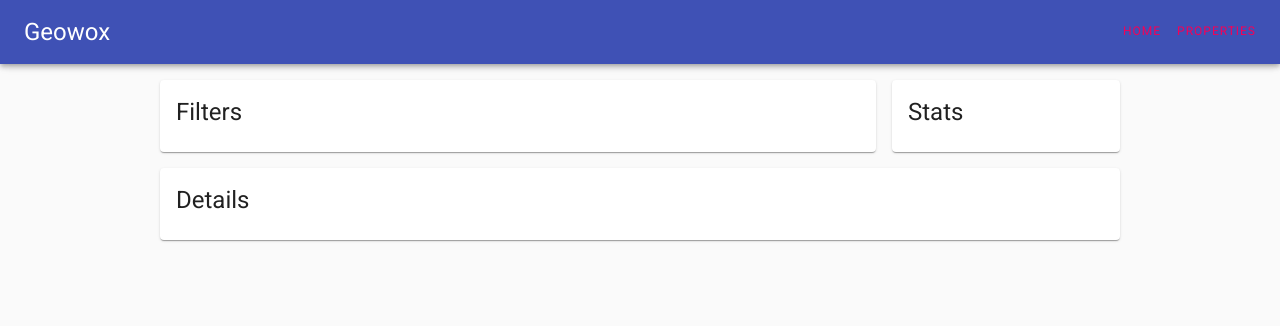
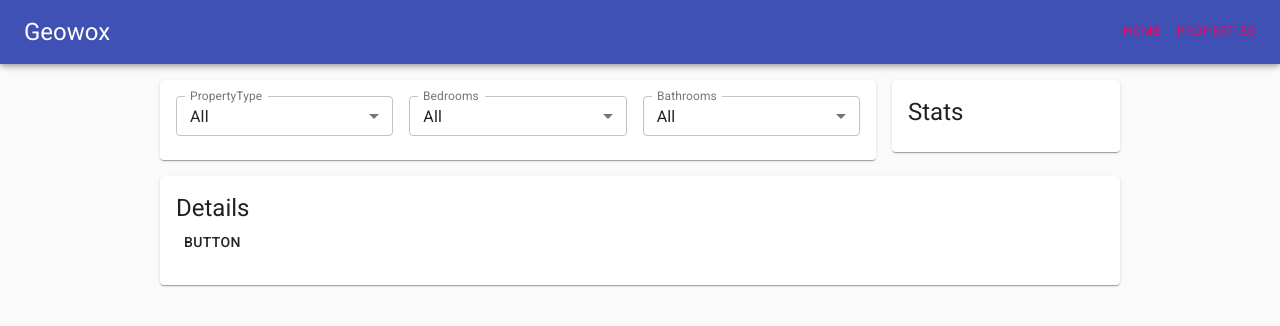
Before and after one commit to antonlashan/locations-fe, a React (Create React App) app: page /properties in a window 1280 px wide. Shown: the top 326 px of the page. Built offline with nearby package versions, Linux system fonts and the light colour scheme.

Commit message:
filter component

```diff
--- /dev/null
+++ b/src/components/CustomSelect.tsx
@@ -0,0 +1,31 @@
+import { MenuItem, TextField, TextFieldProps } from '@material-ui/core';
+import React from 'react';
+
+export type CustomSelectOption = {
+  value: string;
+  label: string;
+};
+type CustomSelectProps = {
+  options: CustomSelectOption[];
+} & TextFieldProps;
+
+export const CustomSelect = (props: CustomSelectProps) => {
+  const { options, ...rest } = props;
+  return (
+    <TextField
+      {...rest}
+      select
+      variant='outlined'
+      fullWidth
+      size='small'
+      SelectProps={{ displayEmpty: true }}
+      InputLabelProps={{ shrink: true }}
+    >
+      {options.map((option) => (
+        <MenuItem key={option.value} value={option.value}>
+          {option.label}
+        </MenuItem>
+      ))}
+    </TextField>
+  );
+};
--- a/src/modules/properties/Properties.tsx
+++ b/src/modules/properties/Properties.tsx
@@ -3,15 +3,49 @@ import React from 'react';
 
 import { Details } from './details/Details';
 import { Filters } from './filters/Filters';
+import { FiltersState, PropertyData } from './interface';
+import { propertyData } from './propertyData';
 import { Stats } from './stats/Stats';
 
-const Properties = () => (
-  <>
+const Properties = () => {
+  const [filterVals, setFilterVals] = React.useState<FiltersState>();
+  const [properties, setProperties] = React.useState<PropertyData[]>([]);
+
+  const handleFilter = (data: FiltersState) => {
+    setFilterVals(data);
+  };
+
+  React.useEffect(() => {
+    if (filterVals) {
+      const filteredData = propertyData
+        .filter((data) => {
+          if (filterVals.bathrooms) {
+            return +filterVals.bathrooms === data.baths;
+          }
+          return true;
+        })
+        .filter((data) => {
+          if (filterVals.bedrooms) {
+            return +filterVals.bedrooms === data.beds;
+          }
+          return true;
+        })
+        .filter((data) => {
+          if (filterVals.propertyType) {
+            return filterVals.propertyType === data.propertyType;
+          }
+          return true;
+        });
+      setProperties(filteredData);
+    }
+  }, [filterVals]);
+
+  return (
     <Grid container spacing={2} item>
       <Grid item xs={12} sm={9}>
         <Card>
           <CardContent>
-            <Filters />
+            <Filters onFilter={handleFilter} />
           </CardContent>
         </Card>
       </Grid>
@@ -27,12 +61,12 @@ const Properties = () => (
       <Grid item xs={12}>
         <Card>
           <CardContent>
-            <Details />
+            <Details propertyData={properties} />
           </CardContent>
         </Card>
       </Grid>
     </Grid>
-  </>
-);
+  );
+};
 
 export default Properties;
--- a/src/modules/properties/details/Details.tsx
+++ b/src/modules/properties/details/Details.tsx
@@ -1,8 +1,35 @@
-import { Typography } from '@material-ui/core';
+import { Button, Drawer, Typography } from '@material-ui/core';
 import React from 'react';
 
-export const Details = () => (
-  <>
-    <Typography variant='h5'>Details</Typography>
-  </>
-);
+import { PropertyData } from '../interface';
+
+interface DetailsProps {
+  propertyData: PropertyData[];
+}
+
+export const Details = ({ propertyData }: DetailsProps) => {
+  // const {propertyType, bedrooms,bathrooms} = propertyData;
+  const [state, setState] = React.useState(false);
+
+  // eslint-disable-next-line @typescript-eslint/no-unused-vars
+  const toggleDetailDrawer = (open: boolean) => (
+    _: React.KeyboardEvent | React.MouseEvent
+  ) => {
+    setState(open);
+    // console.log(propertyData);
+  };
+
+  React.useEffect(() => {
+    console.log(propertyData);
+  }, [propertyData]);
+
+  return (
+    <>
+      <Typography variant='h5'>Details</Typography>
+      <Button onClick={toggleDetailDrawer(true)}>Button</Button>
+      <Drawer open={state} onClose={toggleDetailDrawer(false)}>
+        test
+      </Drawer>
+    </>
+  );
+};
--- a/src/modules/properties/filters/Filters.tsx
+++ b/src/modules/properties/filters/Filters.tsx
@@ -1,8 +1,60 @@
-import { Typography } from '@material-ui/core';
+import { Grid } from '@material-ui/core';
 import React from 'react';
 
-export const Filters = () => (
-  <>
-    <Typography variant='h5'>Filters</Typography>
-  </>
-);
+import { CustomSelect } from '../../../components/CustomSelect';
+import { FiltersState } from '../interface';
+import { bathroomOpts, bedroomOpts, propertyTypeOpts } from './filterData';
+
+interface FiltersProps {
+  onFilter: (data: FiltersState) => void;
+}
+
+export const Filters = ({ onFilter }: FiltersProps) => {
+  const [values, setValues] = React.useState<FiltersState>({
+    propertyType: '',
+    bedrooms: '',
+    bathrooms: '',
+  });
+
+  const handleChange = (prop: keyof FiltersState) => (
+    event: React.ChangeEvent<HTMLInputElement>
+  ) => {
+    const vals = { ...values, [prop]: event.target.value };
+    setValues(vals);
+    onFilter(vals);
+  };
+
+  React.useEffect(() => {
+    onFilter(values);
+    // eslint-disable-next-line react-hooks/exhaustive-deps
+  }, [values]);
+
+  return (
+    <Grid container spacing={2} item>
+      <Grid item xs={12} md={4}>
+        <CustomSelect
+          options={propertyTypeOpts}
+          label='PropertyType'
+          value={values.propertyType}
+          onChange={handleChange('propertyType')}
+        />
+      </Grid>
+      <Grid item xs={12} md={4}>
+        <CustomSelect
+          options={bedroomOpts}
+          label='Bedrooms'
+          value={values.bedrooms}
+          onChange={handleChange('bedrooms')}
+        />
+      </Grid>
+      <Grid item xs={12} md={4}>
+        <CustomSelect
+          options={bathroomOpts}
+          label='Bathrooms'
+          value={values.bathrooms}
+          onChange={handleChange('bathrooms')}
+        />
+      </Grid>
+    </Grid>
+  );
+};
--- /dev/null
+++ b/src/modules/properties/filters/filterData.ts
@@ -0,0 +1,35 @@
+import { CustomSelectOption } from '../../../components/CustomSelect';
+import { EPropertyType } from '../interface';
+
+export const propertyTypeOpts: CustomSelectOption[] = [
+  {
+    value: '',
+    label: 'All',
+  },
+  {
+    value: EPropertyType.APARTMENT,
+    label: 'Apartment',
+  },
+  {
+    value: EPropertyType.DETACHED,
+    label: 'Detached',
+  },
+  {
+    value: EPropertyType['SEMI-DETACHED'],
+    label: 'Semi detached',
+  },
+  {
+    value: EPropertyType.TERRACED,
+    label: 'Terraced',
+  },
+];
+
+export const bedroomOpts: CustomSelectOption[] = [{ value: '', label: 'All' }];
+for (let i = 1; i <= 5; i++) {
+  bedroomOpts.push({ value: i.toString(), label: i.toString() });
+}
+
+export const bathroomOpts: CustomSelectOption[] = [{ value: '', label: 'All' }];
+for (let i = 1; i <= 5; i++) {
+  bathroomOpts.push({ value: i.toString(), label: i.toString() });
+}
--- /dev/null
+++ b/src/modules/properties/interface.ts
@@ -0,0 +1,25 @@
+export interface FiltersState {
+  propertyType: string;
+  bedrooms: string;
+  bathrooms: string;
+}
+
+export enum EPropertyType {
+  APARTMENT = 'APARTMENT',
+  DETACHED = 'DETACHED',
+  'SEMI-DETACHED' = 'SEMI-DETACHED',
+  TERRACED = 'TERRACED',
+}
+
+export interface PropertyData {
+  id: number;
+  address: string;
+  lat: number;
+  lon: number;
+  sqm: number;
+  price: number | null;
+  propertyType: string;
+  satelliteImage: string;
+  baths: number | null;
+  beds: number | null;
+}
--- /dev/null
+++ b/src/modules/properties/propertyData.ts
@@ -0,0 +1,142 @@
+import { PropertyData } from './interface';
+
+export const propertyData: PropertyData[] = [
+  {
+    id: 1,
+    address: '120 SHEELIN GROVE BALLYBRACK GLENAGEARY CO. DUBLIN A96 V2T6',
+    lat: 53.248862,
+    lon: -6.12526,
+    sqm: 82,
+    price: 306000,
+    propertyType: 'TERRACED',
+    satelliteImage: 'http://maps.google.com/maps?t=k&q=loc:53.248862,-6.12526',
+    baths: 1,
+    beds: 1,
+  },
+  {
+    id: 2,
+    address: '155 GLENCAR LAWN BALLYBRACK GLENAGEARY CO. DUBLIN A96 V3H3',
+    lat: 53.247957,
+    lon: -6.126351,
+    sqm: 83,
+    price: 350000,
+    propertyType: 'DETACHED',
+    satelliteImage:
+      'http://maps.google.com/maps?t=k&q=loc:53.24795699999999,-6.1263510000000005',
+    baths: 1,
+    beds: 2,
+  },
+  {
+    id: 3,
+    address: '58 ASHLAWN PARK BALLYBRACK GLENAGEARY CO. DUBLIN A96 E0P6',
+    lat: 53.253459,
+    lon: -6.132816,
+    sqm: 80,
+    price: 365000,
+    propertyType: 'SEMI-DETACHED',
+    satelliteImage: 'http://maps.google.com/maps?t=k&q=loc:53.253459,-6.132816',
+    baths: 1,
+    beds: 2,
+  },
+  {
+    id: 4,
+    address: '23 ASHLAWN PARK BALLYBRACK GLENAGEARY CO. DUBLIN A96 T0H9',
+    lat: 53.253868,
+    lon: -6.131429,
+    sqm: 81,
+    price: 270000,
+    propertyType: 'APARTMENT',
+    satelliteImage:
+      'http://maps.google.com/maps?t=k&q=loc:53.253868000000004,-6.131429',
+    baths: 2,
+    beds: 4,
+  },
+  {
+    id: 5,
+    address: '12 PARK ROAD GLENAGEARY HEIGHTS GLENAGEARY CO. DUBLIN A96 P9T4',
+    lat: 53.273675,
+    lon: -6.135827,
+    sqm: 82,
+    price: 380000,
+    propertyType: 'APARTMENT',
+    satelliteImage: 'http://maps.google.com/maps?t=k&q=loc:53.273675,-6.135827',
+    baths: 2,
+    beds: 4,
+  },
+  {
+    id: 6,
+    address: '45 PINEWOOD BALLYBRACK GLENAGEARY CO. DUBLIN A96 T9N9',
+    lat: 53.254793,
+    lon: -6.130788,
+    sqm: 82,
+    price: 260000,
+    propertyType: 'DETACHED',
+    satelliteImage:
+      'http://maps.google.com/maps?t=k&q=loc:53.25479300000001,-6.130788',
+    baths: 1,
+    beds: 1,
+  },
+  {
+    id: 7,
+    address: '21 PINEWOOD BALLYBRACK GLENAGEARY CO. DUBLIN A96 F4E6',
+    lat: 53.255704,
+    lon: -6.131508,
+    sqm: 81,
+    price: 330000,
+    propertyType: 'SEMI-DETACHED',
+    satelliteImage: 'http://maps.google.com/maps?t=k&q=loc:53.255704,-6.131508',
+    baths: 1,
+    beds: 1,
+  },
+  {
+    id: 8,
+    address: '110 CROMLECH FIELDS BALLYBRACK GLENAGEARY CO. DUBLIN A96 E6W0',
+    lat: 53.245255,
+    lon: -6.123372,
+    sqm: 82,
+    price: 320000,
+    propertyType: 'TERRACED',
+    satelliteImage:
+      'http://maps.google.com/maps?t=k&q=loc:53.24525500000001,-6.123372',
+    baths: 1,
+    beds: null,
+  },
+  {
+    id: 9,
+    address: '3 OAKTON PARK BALLYBRACK GLENAGEARY CO. DUBLIN A96 Y9R2',
+    lat: 53.251618,
+    lon: -6.130808,
+    sqm: 80,
+    price: 349912,
+    propertyType: 'TERRACED',
+    satelliteImage:
+      'http://maps.google.com/maps?t=k&q=loc:53.25161800000001,-6.130808',
+    baths: null,
+    beds: 1,
+  },
+  {
+    id: 10,
+    address: '4 OAKTON PARK BALLYBRACK GLENAGEARY CO. DUBLIN A96 F6P2',
+    lat: 53.251589,
+    lon: -6.130885,
+    sqm: 81,
+    price: 349912,
+    propertyType: 'TERRACED',
+    satelliteImage: 'http://maps.google.com/maps?t=k&q=loc:53.251589,-6.130885',
+    baths: null,
+    beds: null,
+  },
+  {
+    id: 11,
+    address: '19 RIDGE HILL BALLYBRACK GLENAGEARY CO. DUBLIN A96 N5N2',
+    lat: 53.250752,
+    lon: -6.124195,
+    sqm: 79,
+    price: null,
+    propertyType: 'TERRACED',
+    satelliteImage:
+      'http://maps.google.com/maps?t=k&q=loc:53.250752,-6.124194999999999',
+    baths: null,
+    beds: 2,
+  },
+];
```
